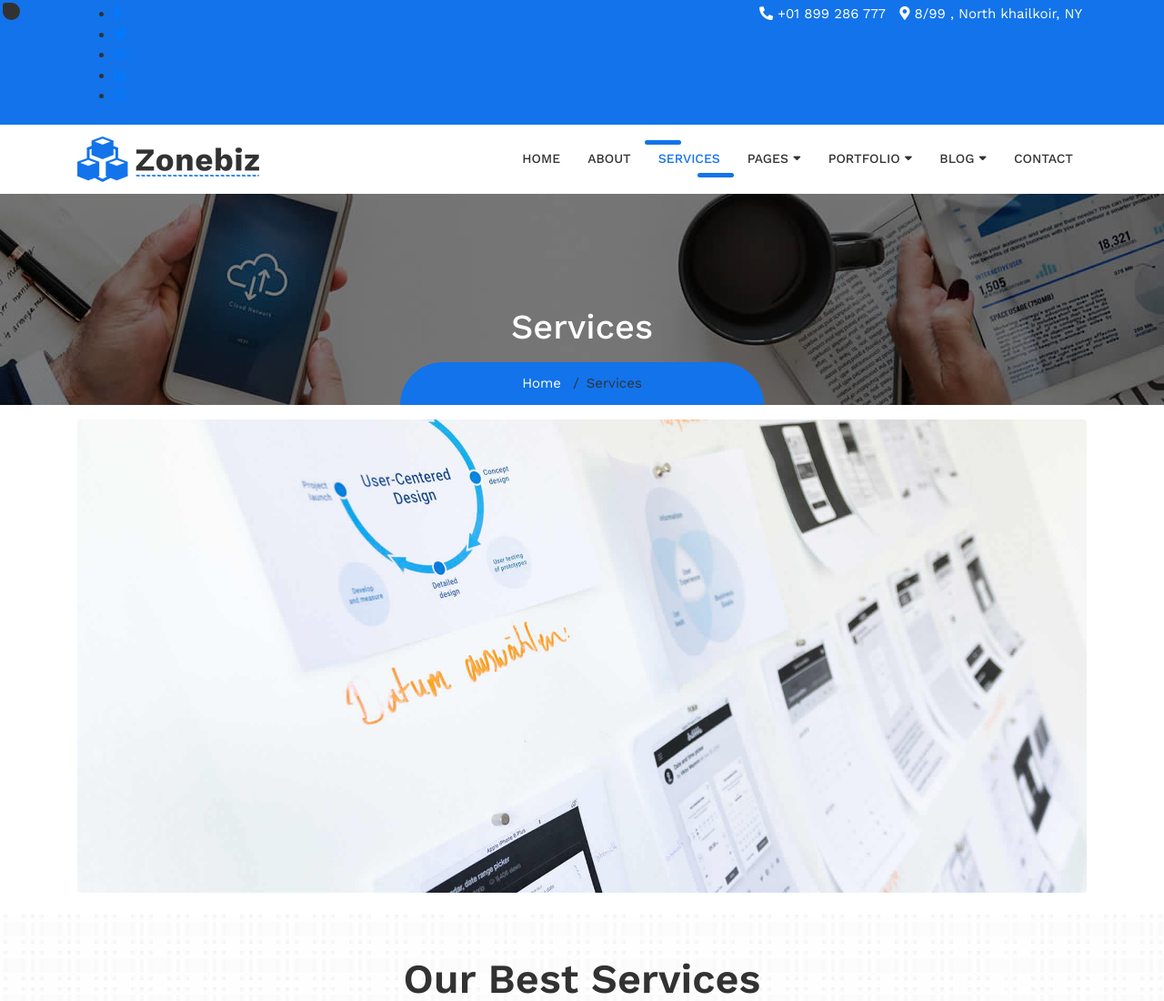
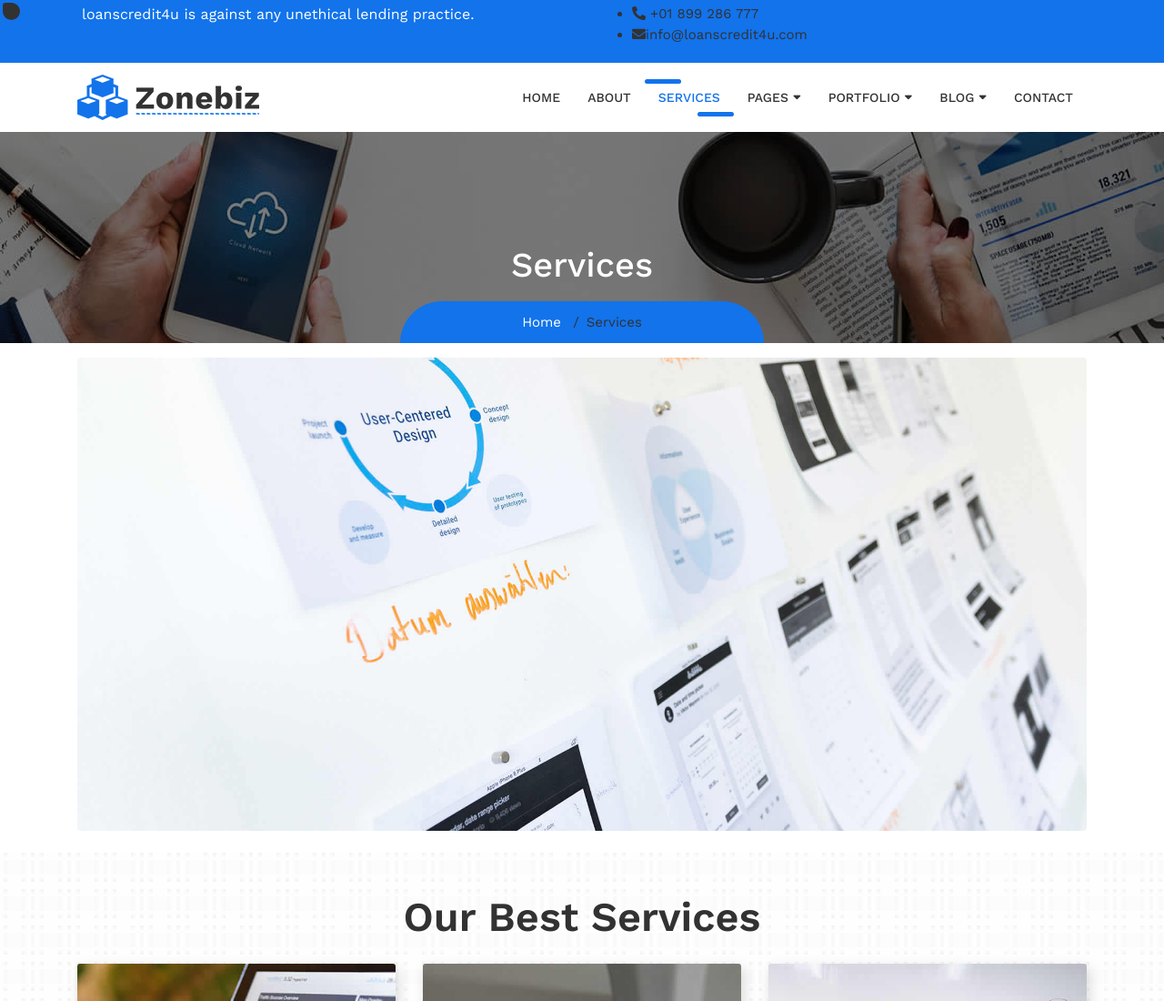
Before and after one commit to loansfinancer/newfinance2, a plain HTML site: page services.html in a window 1280 px wide. Shown: the top 1100 px of the page at 91% size. Drawn offline with nearby package versions, Linux system fonts and the light colour scheme.

Commit message:
Update services.html

```diff
--- a/services.html
+++ b/services.html
@@ -20,23 +20,19 @@
 	<!-- Top Bar -->
 	<div class="top-bar">
 		<div class="container">
-			<div class="row">
-				<div class="col-lg-6">
-					<div class="social-media">
+		<div class="row">
+				<div class="col-md-6">
+					<div class="warn-box">
 						<ul>
-							<li><a href="#"><i class="fab fa-facebook-f"></i></a></li>
-							<li><a href="#"><i class="fab fa-twitter"></i></a></li>
-							<li><a href="#"><i class="fab fa-google-plus-g"></i></a></li>
-							<li><a href="#"><i class="fab fa-linkedin-in"></i></a></li>
-							<li><a href="#"><i class="fab fa-instagram"></i></a></li>
-						</ul>
+						<li>loanscredit4u is against any unethical lending practice.</li>
+						 </ul>
 					</div>
 				</div>
-				<div class="col-lg-6">
-					<div class="contact-details">
+				<div class="col-md-6">
+					<div class="contact-us">
 						<ul>
 							<li><i class="fas fa-phone fa-rotate-90"></i> +01 899 286 777</li>
-							<li><i class="fas fa-map-marker-alt"></i> 8/99 , North khailkoir, NY</li>
+							<li><i class="fas fa-envelope"></i>info@loanscredit4u.com</li>
 						</ul>
 					</div>
 				</div>
```
